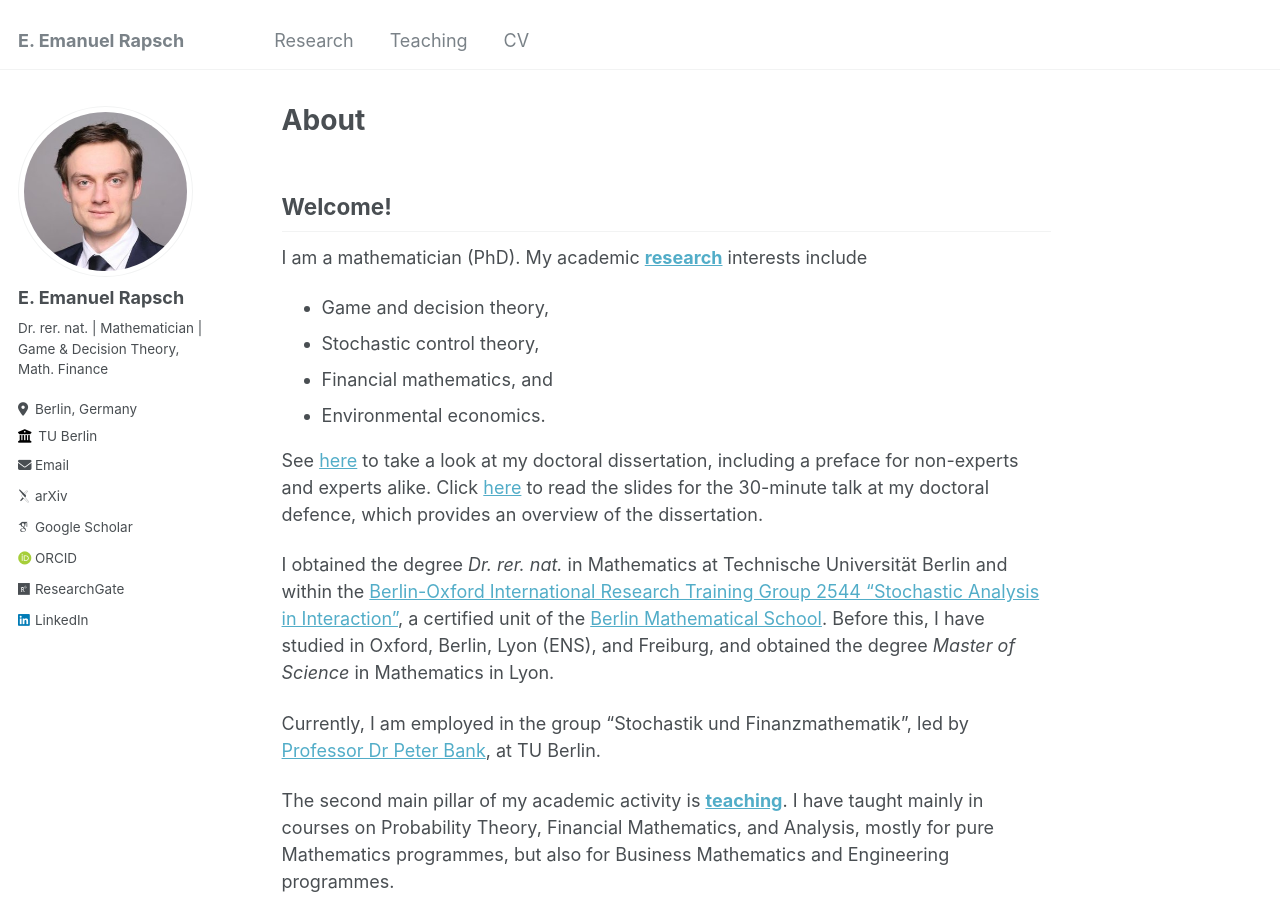
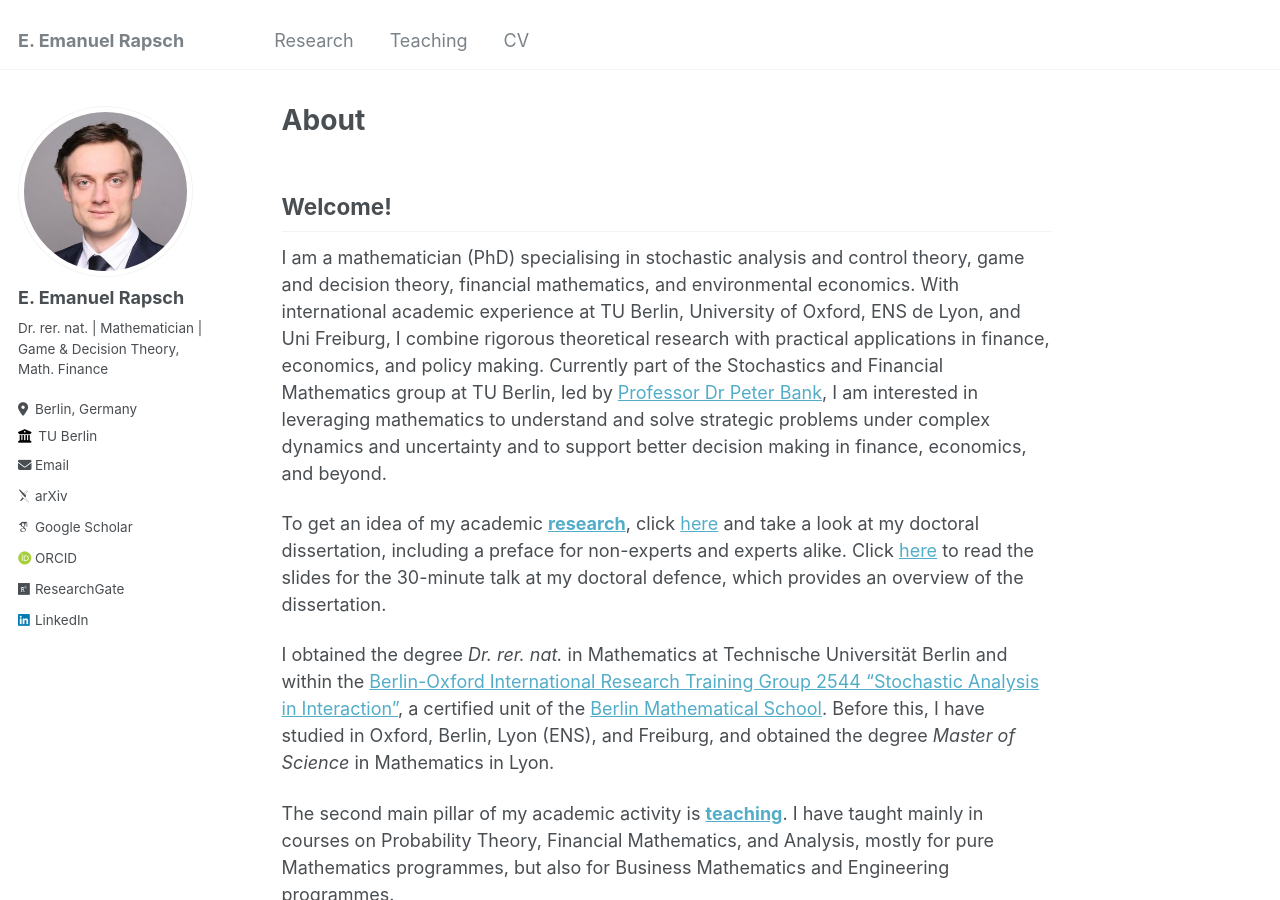
Before and after one commit to erapsch/erapsch.github.io, a Jekyll site: the page built from _pages/about.md, in a window 1280 px wide and 900 px high. Built offline with Jekyll 4.4.1, drawn with Linux system fonts in a browser that asks for light colours; some web fonts are replaced.

Commit message:
Added welcome pitch, restructure about, changed order of research interests

```diff
--- a/_pages/about.md
+++ b/_pages/about.md
@@ -9,18 +9,12 @@ redirect_from:
 
 ## Welcome!
 
-I am a mathematician (PhD). My academic <a href="/research">**research**</a> interests include
-* Game and decision theory,
-* Stochastic control theory,
-* Financial mathematics, and
-* Environmental economics.
+I am a mathematician (PhD) specialising in stochastic analysis and control theory, game and decision theory, financial mathematics, and environmental economics. With international academic experience at TU Berlin, University of Oxford, ENS de Lyon, and Uni Freiburg, I combine rigorous theoretical research with practical applications in finance, economics, and policy making. Currently part of the Stochastics and Financial Mathematics group at TU Berlin, led by <a href="https://www3.math.tu-berlin.de/stoch/wp_bank/">Professor Dr Peter Bank</a>, I am interested in leveraging mathematics to understand and solve strategic problems under complex dynamics and uncertainty and to support better decision making in finance, economics, and beyond.
 
-See <a href="https://arxiv.org/pdf/2508.04752">here</a> to take a look at my doctoral dissertation, including a preface for non-experts and experts alike. Click <a href="{{ site.baseurl }}/files\On_the_Foundations_of_Dynamic_Games_and_Probability__Decision_Making_in_Stochastic_Extensive_Form.pdf">here</a> to read the slides for the 30-minute talk at my doctoral defence, which provides an overview of the dissertation.
+To get an idea of my academic <a href="/research">**research**</a>, click <a href="https://arxiv.org/pdf/2508.04752">here</a> and take a look at my doctoral dissertation, including a preface for non-experts and experts alike. Click <a href="{{ site.baseurl }}/files\On_the_Foundations_of_Dynamic_Games_and_Probability__Decision_Making_in_Stochastic_Extensive_Form.pdf">here</a> to read the slides for the 30-minute talk at my doctoral defence, which provides an overview of the dissertation.
 <!--<embed src="{{ site.baseurl }}/files\On_the_Foundations_of_Dynamic_Games_and_Probability__Decision_Making_in_Stochastic_Extensive_Form.pdf" width="600" height="700" type='application/pdf'> -->
 
 I obtained the degree <em>Dr. rer. nat.</em> in Mathematics at Technische Universität Berlin and within the <a href="https://www3.math.tu-berlin.de/stoch/IRTG/">Berlin-Oxford International Research Training Group 2544 "Stochastic Analysis in Interaction"</a>, a certified unit of the <a href="https://www.math-berlin.de/">Berlin Mathematical School</a>. Before this, I have studied in Oxford, Berlin, Lyon (ENS), and Freiburg, and obtained the degree <em>Master of Science</em> in Mathematics in Lyon.
-
-Currently, I am employed in the group "Stochastik und Finanzmathematik", led by <a href="https://www3.math.tu-berlin.de/stoch/wp_bank/">Professor Dr Peter Bank</a>, at TU Berlin.
 
 The second main pillar of my academic activity is <a href="/teaching">**teaching**</a>. I have taught mainly in courses on Probability Theory, Financial Mathematics, and Analysis, mostly for pure Mathematics programmes, but also for Business Mathematics and Engineering programmes.
 
```
Also changed, not shown: _pages/cv.md (+1 -1 lines), _pages/research.md (+1 -1 lines).
